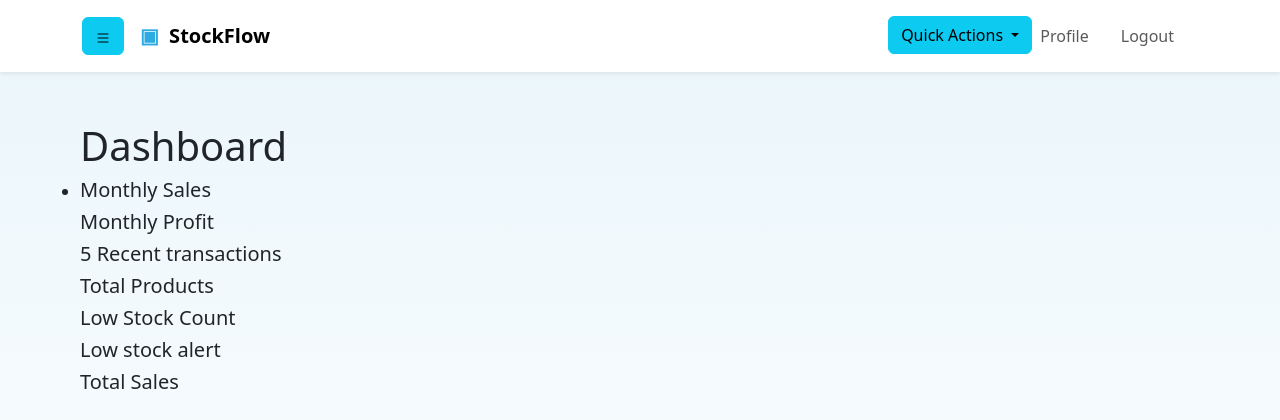
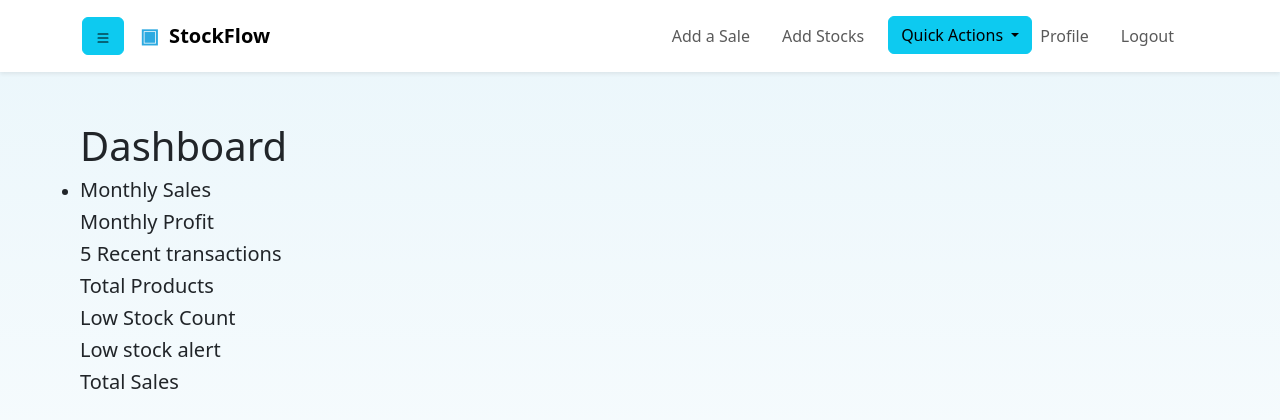
Before and after one commit to Abhierror/IMS_System, a Django app: page /dashboard/ in a window 1280 px wide. Shown: the top 420 px of the page. Run offline with Django 5.2, Linux system fonts and the light colour scheme; a user stored in the database is signed in.

Commit message:
Added Stock & Sale Addition features.

```diff
--- a/templates/base.html
+++ b/templates/base.html
@@ -39,6 +39,8 @@
         {% if user.is_authenticated %}
             <div class="collapse navbar-collapse justify-content-end">
                 <ul class="navbar-nav">
+                    <li class="nav-item"><a class="nav-link me-3" href="{% url 'add_sale' %}">Add a Sale</a></li>
+                    <li class="nav-item"><a class="nav-link me-3" href="{% url 'add_stock' %}">Add Stocks</a></li>
                     <li>
                         <div class="dropdown">
                             <a class="btn btn-info dropdown-toggle" href="#" role="button" data-bs-toggle="dropdown" aria-expanded="false">
@@ -94,7 +96,7 @@
                 <li><a href="{% url 'product_list' %}" class="text-decoration-none">- Product List</a></li>
                 <li><a href="{% url 'supplier_list' %}" class="text-decoration-none">- Supplier List</a></li>
                 <li><a href="{% url 'customer_list' %}" class="text-decoration-none">- Customer List</a></li>
-                <li><a href="#" class="text-decoration-none">- Transaction Records</a></li>
+                <li><a href="{% url 'transaction_list' %}" class="text-decoration-none">- Transaction Records</a></li>
             </ul>
         </div>
     </div>
```
